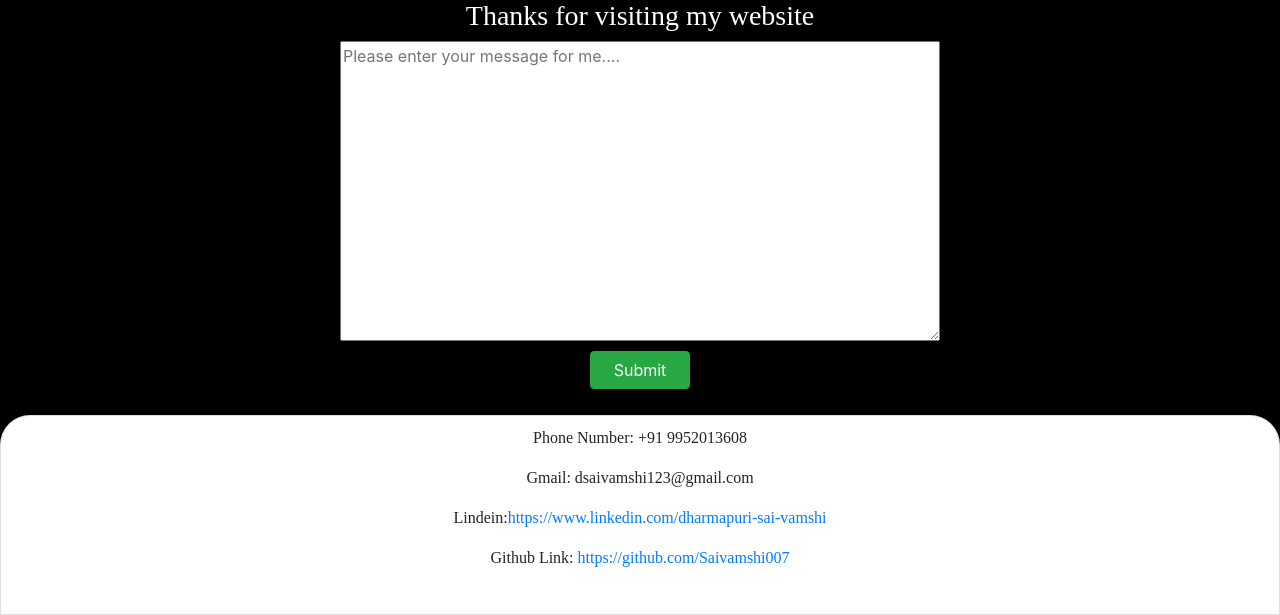
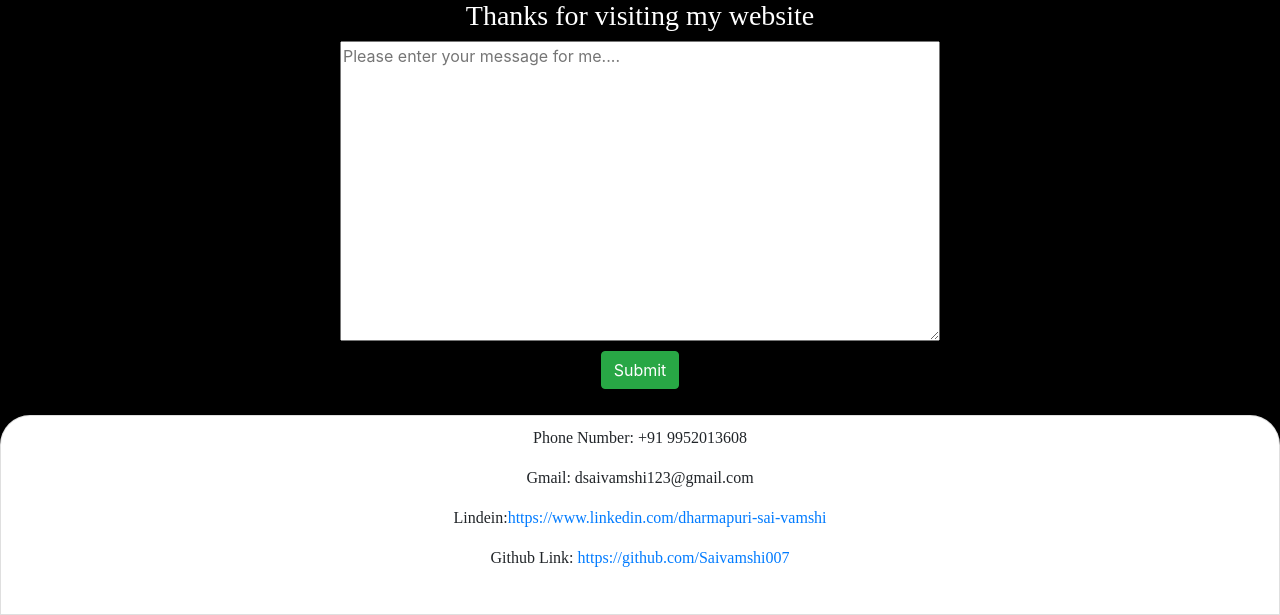
Before and after one commit to Saivamshi007/MyPortfolio, a Django app: page /mybio/ in a window 1280 px wide. Shown: the part 3133-3748 px from the top of the page. Run offline with Django 3.2, Linux system fonts and the light colour scheme; data comes from the database, SQL or seed files in the repository; some libraries are stand-ins or nearby versions.

Commit message:
setting submit button

```diff
--- a/mybio/templates/mybio/message_form.html
+++ b/mybio/templates/mybio/message_form.html
@@ -8,7 +8,7 @@
     >Thanks for visiting my website</h3>
     {{form}}
     <br>
-    <input class="btn btn-success" style="margin: 10px; width: 100px;" type="submit"></input>
+    <input class="btn btn-success" style="margin: 10px;" type="submit"></input>
 </br>
 </form>
 </div>
```
